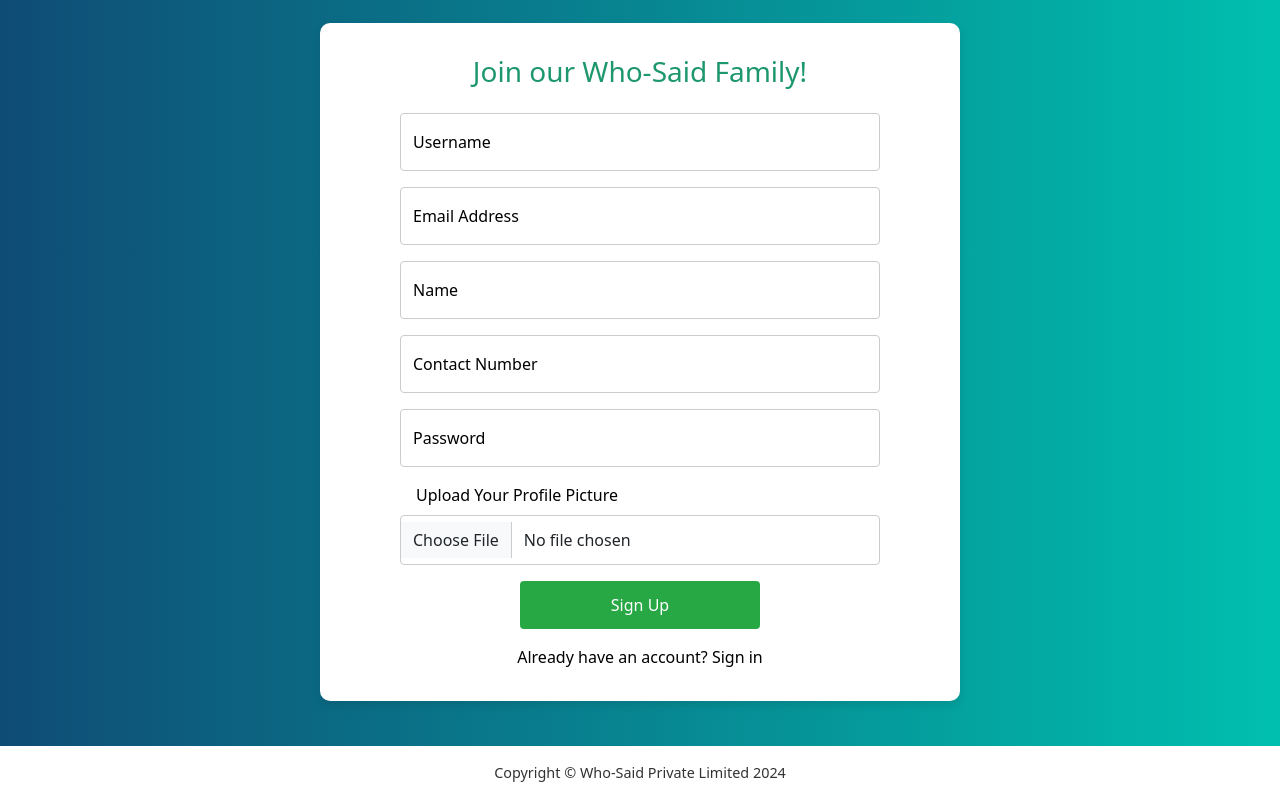
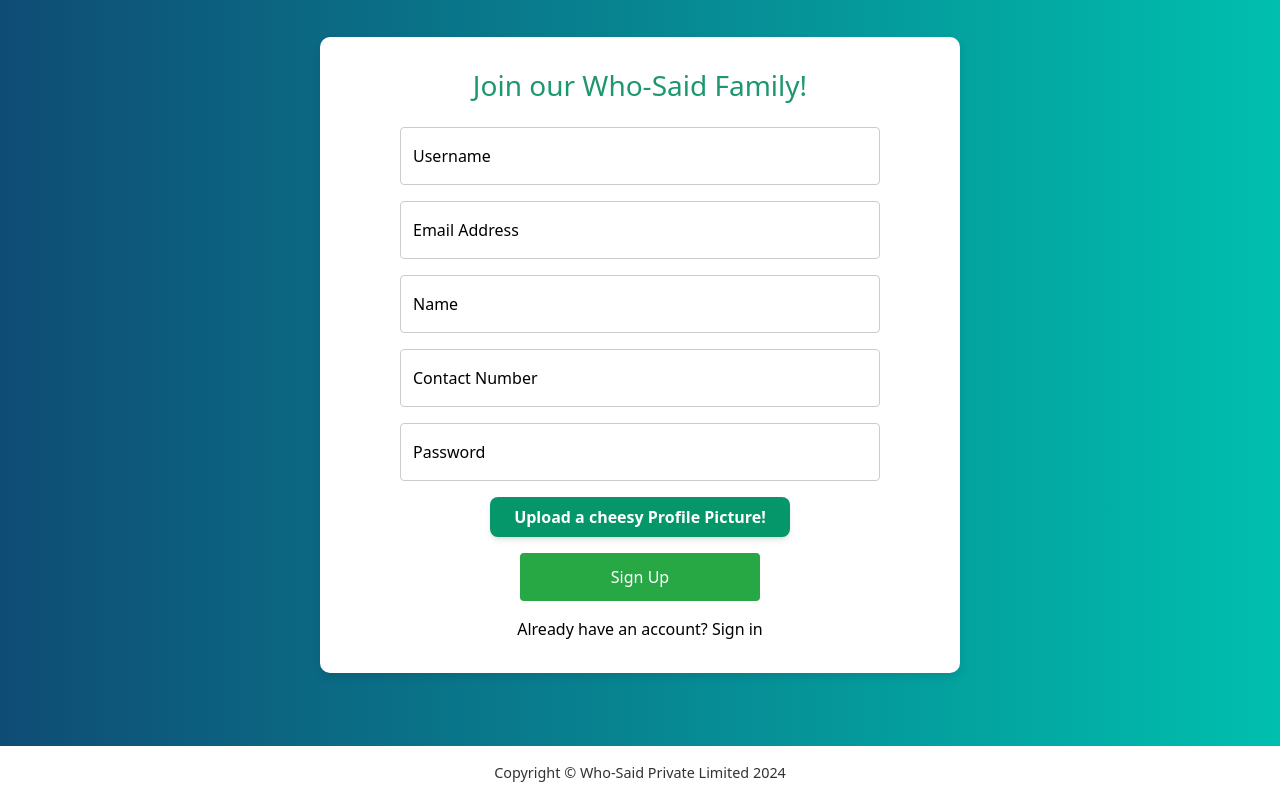
Before and after one commit to UsaidRashid/Who-Said-Konnectz, a React (Vite) app in the folder frontend/: page /signup in a window 1280 px wide. Built offline with nearby package versions, Linux system fonts and the light colour scheme.

Commit message:
upload pic in signup update

```diff
--- a/frontend/src/components/ProfileUpdate.jsx
+++ b/frontend/src/components/ProfileUpdate.jsx
@@ -2,7 +2,7 @@
 import axios from "axios";
 import { useNavigate } from "react-router-dom";
 import { jwtDecode } from "jwt-decode";
-import '../styles/updateProfile.css'
+import "../styles/updateProfile.css";
 
 export default function ProfileUpdate() {
   const token = localStorage.getItem("token");
@@ -85,9 +85,7 @@
         </h3>
         <form onSubmit={handleSubmit}>
           <div className="form-group mb-3">
-            <label className="text-dark font-weight-bold fs-5">
-              Name
-            </label>
+            <label className="text-dark font-weight-bold fs-5">Name</label>
             <input
               type="text"
               name="name"
@@ -121,20 +119,21 @@
             />
           </div>
           <div className="form-group mb-3">
-            <label className="text-dark font-weight-bold fs-5">
-              Profile Picture
+            <label
+              htmlFor="file-upload"
+              className="cursor-pointer inline-flex items-center px-4 py-2 bg-emerald-600 text-white font-semibold rounded-lg shadow-md hover:bg-emerald-700 focus:outline-none focus:ring-2 focus:ring-emerald-500"
+            >
+              Upload a cheesy Profile Picture!
+              <input
+                id="file-upload"
+                type="file"
+                className="hidden"
+                name = 'profilePic'
+                onChange={handleChange}
+              />
             </label>
-            <input
-              type="file"
-              name="profilePic"
-              className="form-control"
-              onChange={handleChange}
-            />
           </div>
-          <button
-            className="btn btn-primary fs-5"
-            type="submit"
-          >
+          <button className="btn btn-primary fs-5" type="submit">
             <b>Update</b>
           </button>
         </form>
--- a/frontend/src/components/SignUp.jsx
+++ b/frontend/src/components/SignUp.jsx
@@ -169,15 +169,19 @@
           <Row className="mb-3">
             <Col>
               <Form.Group controlId="profilePic">
-                <Form.Label className="text-black w-100 text-start ms-3">
-                  Upload Your Profile Picture
-                </Form.Label>
-                <Form.Control
-                  type="file"
-                  accept="image/*"
-                  onChange={handleFileChange}
-                  className="form-control-file"
-                />
+                <label
+                  htmlFor="file-upload"
+                  className="cursor-pointer inline-flex items-center px-4 py-2 bg-emerald-600 text-white font-semibold rounded-lg shadow-md hover:bg-emerald-700 focus:outline-none focus:ring-2 focus:ring-emerald-500"
+                >
+                  Upload a cheesy Profile Picture!
+                  <input
+                    id="file-upload"
+                    type="file"
+                    className="hidden"
+                    name="profilePic"
+                    onChange={handleFileChange}
+                  />
+                </label>
               </Form.Group>
             </Col>
           </Row>
```
